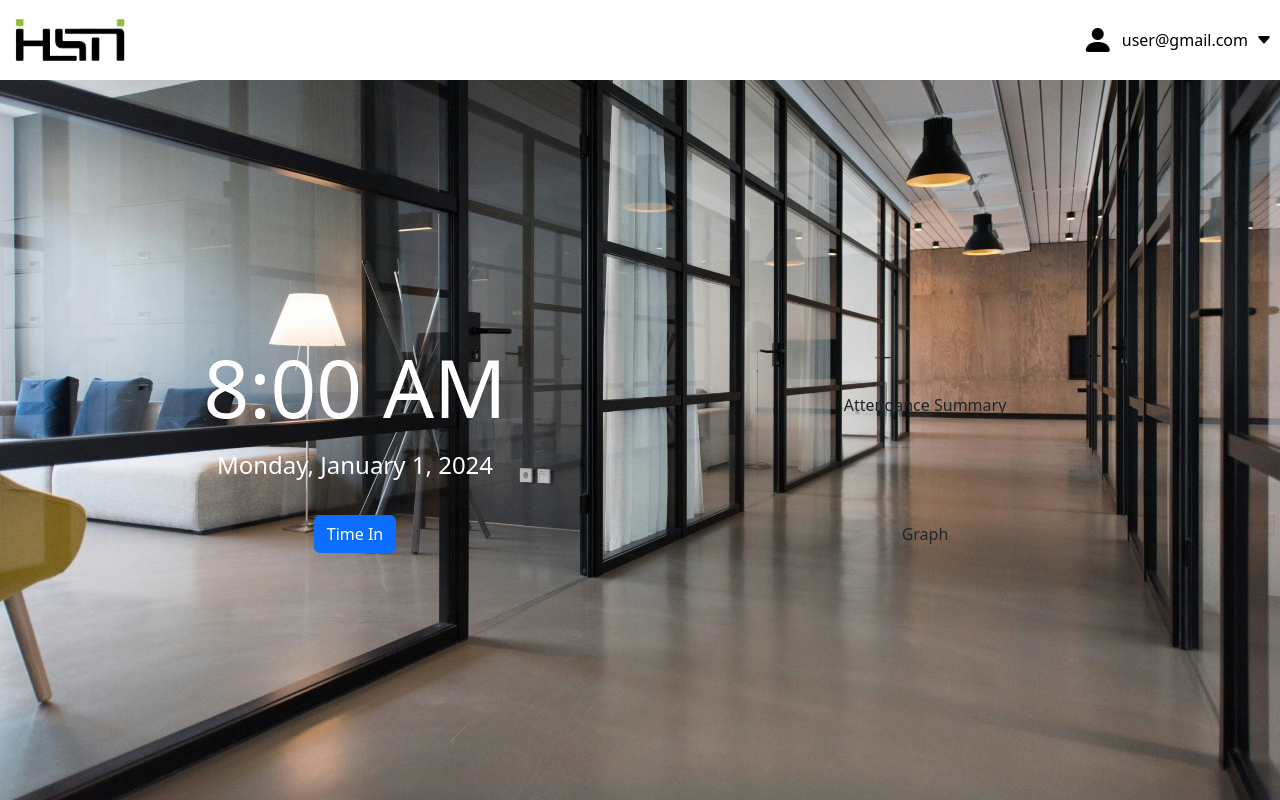
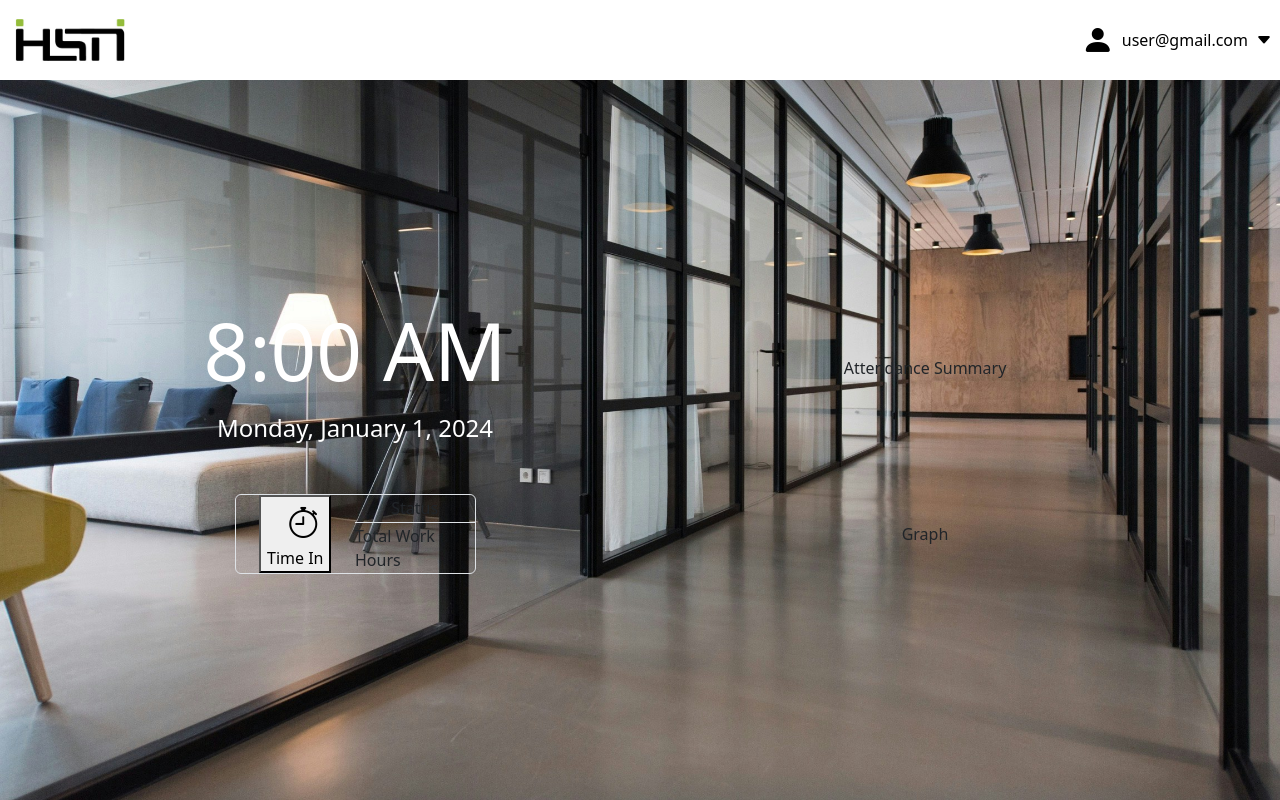
Before and after one commit to D1r34n/DTR-Internship-Project, a PHP site: page /main_page.php in a window 1280 px wide. Run offline with PHP 8.4, Linux system fonts and the light colour scheme.

Commit message:
changes to main

```diff
--- a/main_page.php
+++ b/main_page.php
@@ -46,7 +46,34 @@ if (!isset($_SESSION['user_email'])) {
   <!-- BOTTOM ROW -->
   <div class="row">
         <div class="col-md-6 d-flex justify-content-center align-items-center">
-            <button class="btn btn-primary">Time In</button>
+            <div class="col-md-6">
+                <div class="row g-0 h-100 border rounded">
+
+                    <!-- LEFT: Time In Button -->
+                    <div class="col-6 d-flex justify-content-center align-items-center">
+                        <button type="button">
+                            <i class="bi bi-stopwatch"></i> <br>
+                            Time In
+                        </button>
+                    </div>
+
+                    <!-- RIGHT: Split into 2 rows -->
+                    <div class="col-6 d-flex flex-column">
+
+                        <!-- STATUS (top half) -->
+                        <div class="flex-fill d-flex justify-content-center align-items-center border-bottom">
+                            Status
+                        </div>
+
+                        <!-- TOTAL HOURS (bottom half) -->
+                        <div class="flex-fill d-flex justify-content-center align-items-center">
+                            Total Work Hours
+                        </div>
+
+                    </div>
+
+                </div>
+            </div>
         </div>
 
         <div class="col-md-6 d-flex justify-content-center align-items-center">
```
Also changed, not shown: images/drt_logo.png (added).
